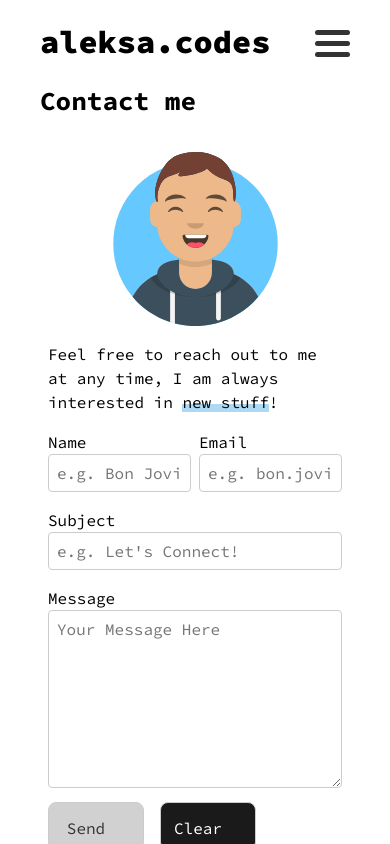
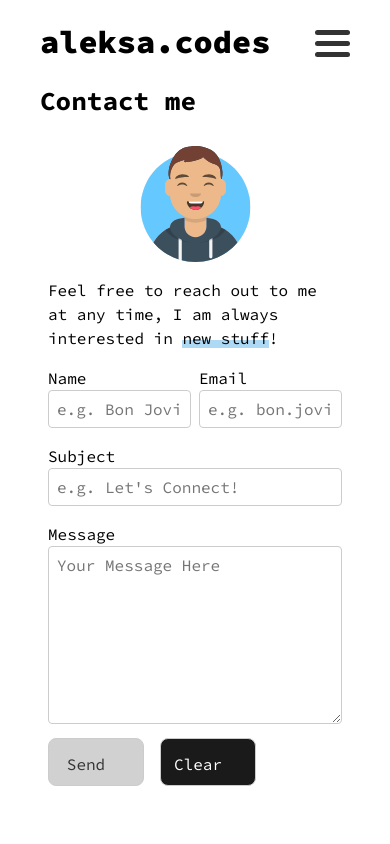
Before and after one commit to aleksa-codes/portfolio-v1, a Next.js app: page /contact in a window 390 px wide. Built offline with nearby package versions, Linux system fonts and the light colour scheme; some icons are missing.

Commit message:
Fix: avatar on small devices

```diff
--- a/src/styles/Contact.module.css
+++ b/src/styles/Contact.module.css
@@ -158,6 +158,10 @@
     flex-direction: column;
     align-items: center;
   }
+
+  .contactInfo svg {
+    height: 128px;
+  }
 }
 
 [data-theme='dark'] .input {
```
